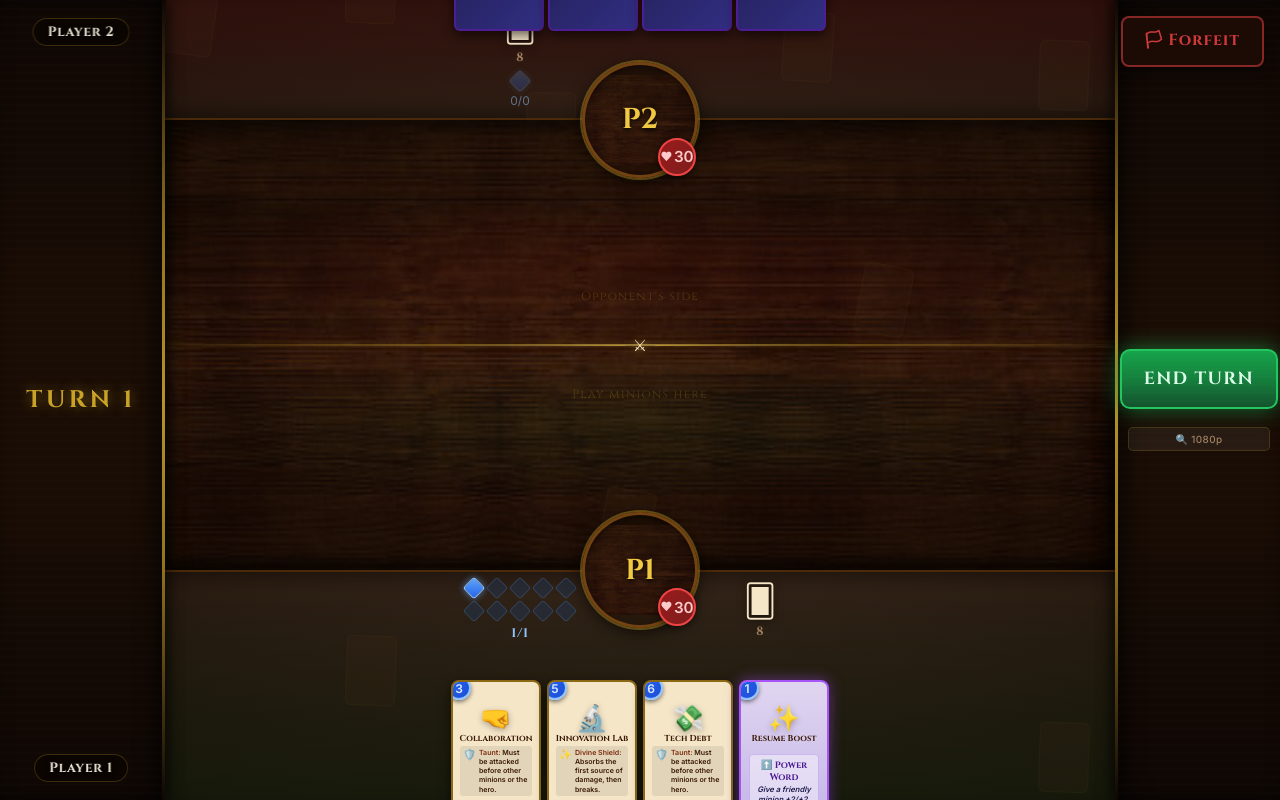
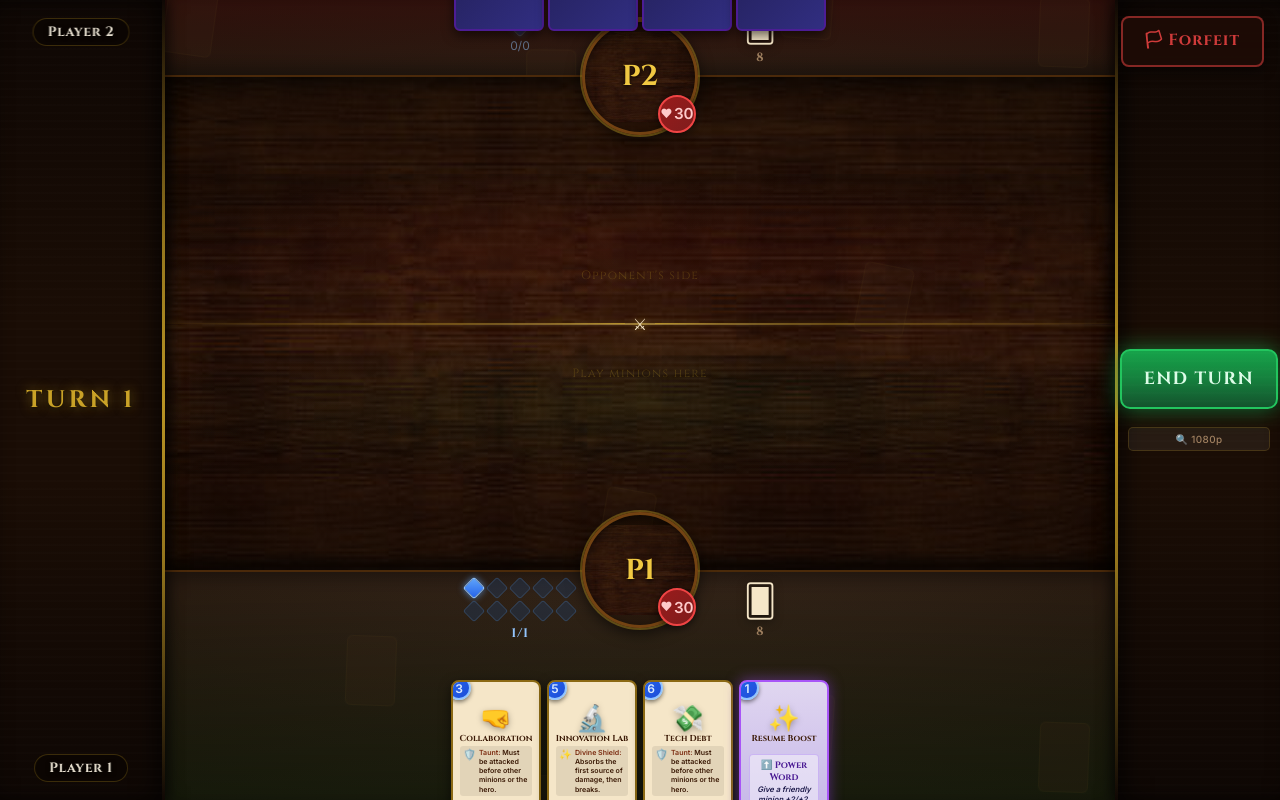
Before and after one commit to Lolitsapug/Career-Arena, a React (Vite) app: page /game in a window 1280 px wide. Built offline with nearby package versions, Linux system fonts and the light colour scheme.

Commit message:
moved the card count on opponent to the right

```diff
--- a/src/pages/GameBoard.jsx
+++ b/src/pages/GameBoard.jsx
@@ -951,14 +951,15 @@ export default function GameBoard() {
         <BgParticles />
         <div className="hero-zone">
           <div className="hero-side-info hero-side-info--left">
-            <DeckCounter count={oppPlayer.deck.length} isPlayer={false} />
             <div className="opp-mana-info">
               <div className="mana-crystal full" style={{ opacity: 0.5 }} />
               <span>{oppPlayer.mana.current}/{oppPlayer.mana.max}</span>
             </div>
           </div>
           <div className="hero-zone-spacer" />
-          <div className="hero-side-info hero-side-info--right" />
+          <div className="hero-side-info hero-side-info--right">
+            <DeckCounter count={oppPlayer.deck.length} isPlayer={false} />
+          </div>
         </div>
       </div>
 
```
